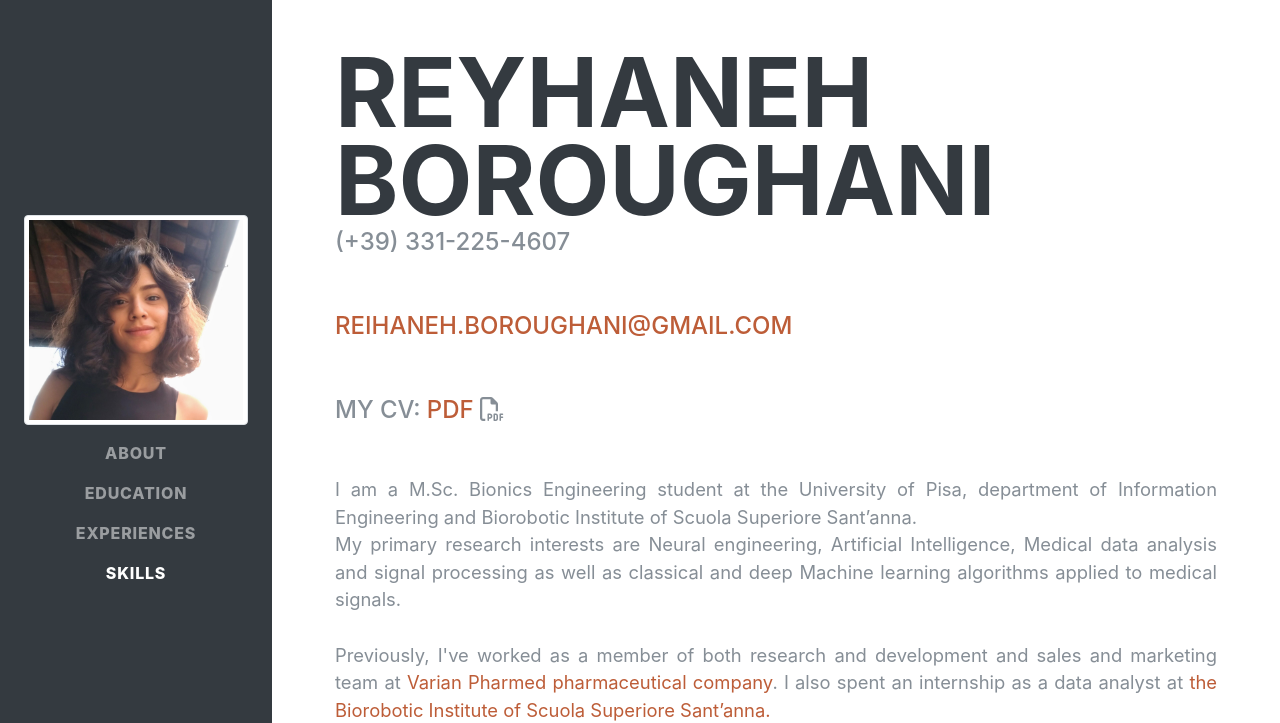
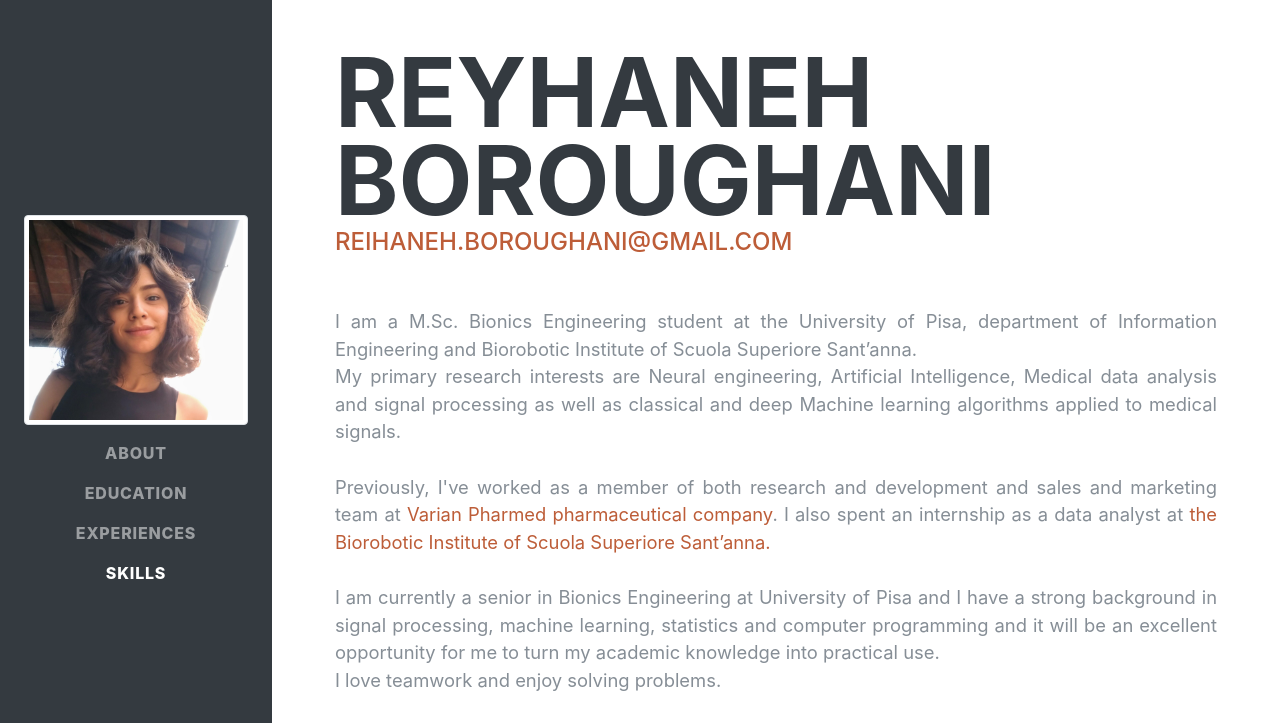
Before and after one commit to Reyhaneh-Boroughani/Reyhaneh-Boroughani.github.io, a plain HTML site: page index.html in a window 1280 px wide. Shown: the top 723 px of the page. Drawn offline with Linux system fonts and the light colour scheme; a web font is replaced by a local one.

Commit message:
Update index.html

```diff
--- a/index.html
+++ b/index.html
@@ -67,14 +67,8 @@
         <h1 class="mb-0">Reyhaneh
           <span class="mb-0">Boroughani</span>
         </h1>
-		<div class="subheading mb-5">
-          <a>(+39) 331-225-4607</a>
-        </div>
         <div class="subheading mb-5">
           <a href="mailto:name@email.com ">reihaneh.boroughani@gmail.com</a>
-        </div>
-		<div class="subheading mb-5">
-          <p>My CV: <a href="CV_of_Reyhaneh_Boroughani.pdf"> PDF</a> <i class="fa fa-file-pdf-o" aria-hidden="true" style="font-size:24px"></i></p>
         </div>
         <p class="lead mb-5" align=justify>I am a M.Sc. Bionics Engineering student at the University of Pisa, department of Information Engineering
 		and Biorobotic Institute of Scuola Superiore Sant’anna.
```
